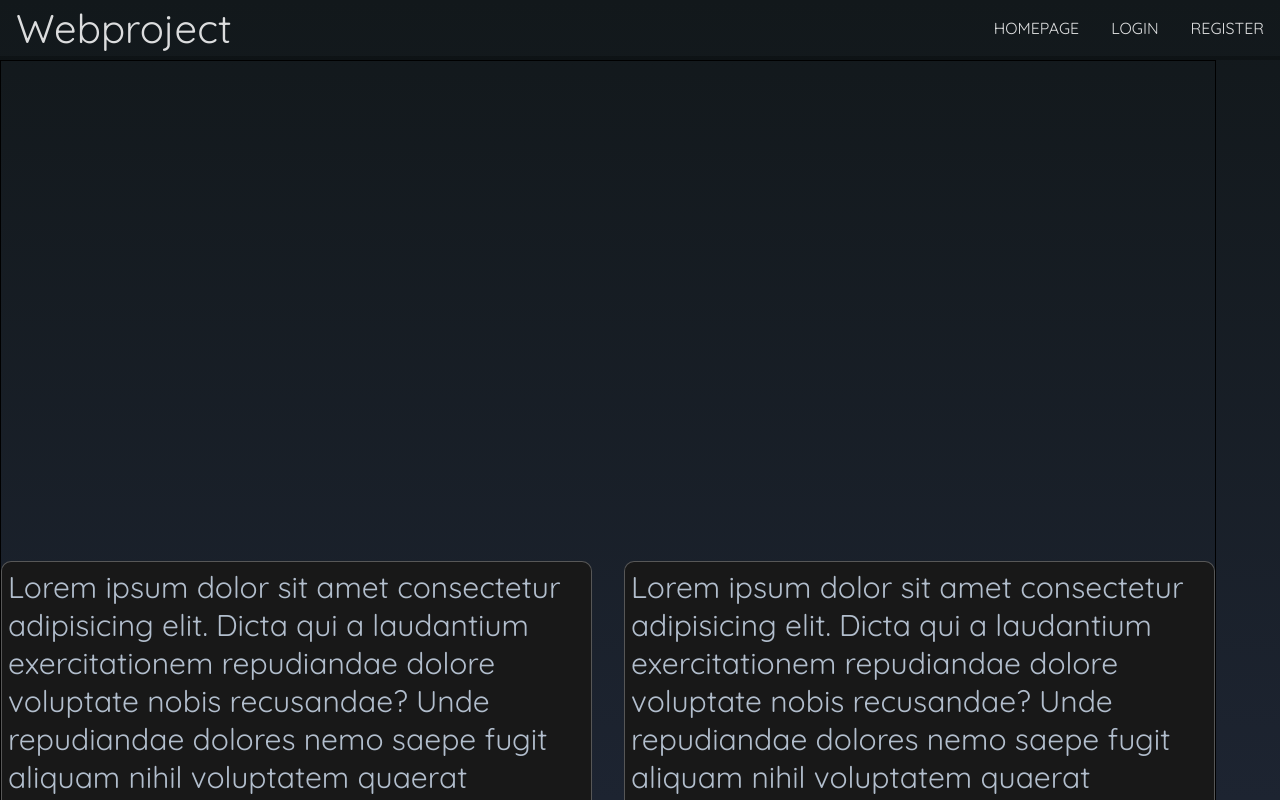
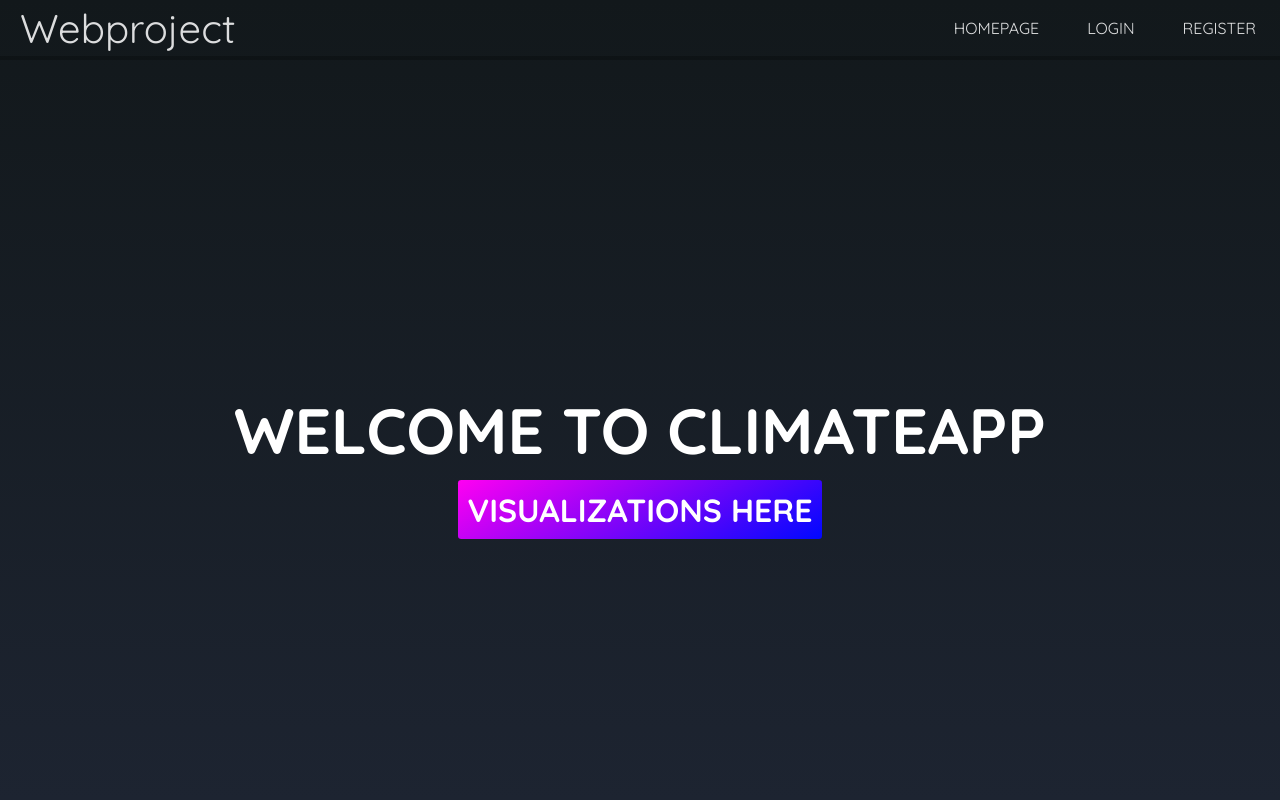
Before and after one commit to 21spo-web-project-g6/webproject, a React (Create React App) app: page / in a window 1280 px wide. Built offline with nearby package versions, Linux system fonts and the light colour scheme.

Commit message:
Updated home

```diff
--- a/src/App.js
+++ b/src/App.js
@@ -3,6 +3,7 @@ import Home from './Routing/HomeRoute'
 import Login from './Routing/Auth/LoginRoute'
 import Register from './Routing/Auth/RegRoute'
 
+import V from "./Routing/Graphs/VRoute";
 import V1 from "./Routing/Graphs/V1Route";
 import V3 from "./Routing/Graphs/V3Route";
 import V5 from "./Routing/Graphs/V5Route";
@@ -21,6 +22,7 @@ export default function App() {
         <Route path='/' element={<Home />} />
         <Route path='/login' element={<Login />} />
         <Route path='/register' element={<Register />} />
+        <Route path="/V" element={<V />} />
         <Route path="/V1" element={<V1 />} />
         <Route path="/V3" element={<V3 />} />
         <Route path="/V5" element={<V5 />} />
--- a/src/Components/Graphs/Graph.module.css
+++ b/src/Components/Graphs/Graph.module.css
@@ -1,12 +1,13 @@
 @import '../../Constants.css';
 
-.pNameWrapper{
+.pNameWrapper {
     text-align: center;
     color: white;
     width: 100vw;
     height: 5rem;
 }
-.pName{
+
+.pName {
     font-size: 5rem;
     font-weight: bold;
     background-image: var(--link-c);
@@ -15,31 +16,43 @@
     color: transparent;
 }
 
-.container{
+.container {
     width: 100%;
-    padding: 3%;
+    min-height: 100vh;
+    padding: 2%;
+    padding-top: 0;
     margin-top: 10vh;
     gap: 1rem;
     display: grid;
     grid-column: 2;
     grid-row: 1;
 }
-.container a{
+
+.container a {
     background-image: var(--link-c);
     -webkit-background-clip: text;
     background-clip: text;
     color: transparent;
 }
-.container a:hover{
+
+.container a:hover {
     color: var(--link2-c);
     text-decoration: underline;
 }
 
-#v9{
+.items {
+    text-align: center;
+    display: flex;
+    justify-content: center;
+    align-items: center;
+    flex-direction: column;
+}
+
+#v9 {
     width: 100vw;
 }
 
-.wrapper{
+.wrapper {
     display: grid;
     grid-template-columns: 0px 1fr;
 }
--- /dev/null
+++ b/src/Components/Graphs/V.js
@@ -0,0 +1,12 @@
+import GraphCSS from './Graph.module.css'
+
+export default function V() {
+    return (
+        <div className={GraphCSS.container}>
+            <div className={GraphCSS.items}>
+                <h1>Select the desired graph from left side menu</h1>
+                <h3>Application currently only works locally</h3>
+            </div>
+        </div>
+    )
+}
--- a/src/Components/Graphs/V1.js
+++ b/src/Components/Graphs/V1.js
@@ -182,8 +182,8 @@ export default function V1() {
       <Line options={options} data={data} />
 
       <h1> <a href="https://www.metoffice.gov.uk/hadobs/hadcrut5/">Link</a> to V1 data sources.</h1>
-      <h1> <a href="https://www.ncei.noaa.gov/pub/data/paleo/contributions_by_author/moberg2005/nhtemp-moberg2005.txt">Link to V2 data sources.</a> </h1>
-      <h1> <a href="https://www.nature.com/articles/nature03265">Full study of V2 which includes data measurement description.</a> </h1>
+      <h1> <a href="https://www.ncei.noaa.gov/pub/data/paleo/contributions_by_author/moberg2005/nhtemp-moberg2005.txt">Link</a> to V2 data sources.</h1>
+      <h1> <a href="https://www.nature.com/articles/nature03265">Full study</a> of V2 which includes data measurement description.</h1>
     </div>
   );
 }
--- a/src/Components/Home/Home.js
+++ b/src/Components/Home/Home.js
@@ -1,40 +1,13 @@
+import { Link } from 'react-router-dom'
 import HomeCSS from './Home.module.css'
 
 export default function Home() {
   return (
     <div className={HomeCSS.container}>
-        <article className={HomeCSS.containerItem}>
-          <p>
-            Lorem ipsum dolor sit amet consectetur adipisicing elit.
-            Dicta qui a laudantium exercitationem repudiandae dolore
-            voluptate nobis recusandae? Unde repudiandae dolores nemo
-            saepe fugit aliquam nihil voluptatem quaerat voluptate sint.
-          </p>
-        </article>
-        <article className={HomeCSS.containerItem}>
-          <p>
-            Lorem ipsum dolor sit amet consectetur adipisicing elit.
-            Dicta qui a laudantium exercitationem repudiandae dolore
-            voluptate nobis recusandae? Unde repudiandae dolores nemo
-            saepe fugit aliquam nihil voluptatem quaerat voluptate sint.
-          </p>
-        </article>
-        <article className={HomeCSS.containerItem}>
-          <p>
-            Lorem ipsum dolor sit amet consectetur adipisicing elit.
-            Dicta qui a laudantium exercitationem repudiandae dolore
-            voluptate nobis recusandae? Unde repudiandae dolores nemo
-            saepe fugit aliquam nihil voluptatem quaerat voluptate sint.
-          </p>
-        </article>
-        <article className={HomeCSS.containerItem}>
-          <p>
-            Lorem ipsum dolor sit amet consectetur adipisicing elit.
-            Dicta qui a laudantium exercitationem repudiandae dolore
-            voluptate nobis recusandae? Unde repudiandae dolores nemo
-            saepe fugit aliquam nihil voluptatem quaerat voluptate sint.
-          </p>
-        </article>
+      <div className={HomeCSS.containerItem}>
+        <h1>Welcome to ClimateApp</h1>
+        <Link to="/v" >visualizations here</Link>
       </div>
+    </div>
   )
 }
--- a/src/Components/Home/Home.module.css
+++ b/src/Components/Home/Home.module.css
@@ -1,27 +1,46 @@
+@import '../../Constants.css';
+
 .container {
-    width: 95vw;
-    display: grid;
-    grid-template-columns: 1fr 1fr;
-    grid-template-rows: 100vw 100vw;
-    gap: 2rem;
-
-    place-items: center;
-    border: 1px solid black;
+    width: 100%;
+    height: 100vh;
+    display: flex;
+    justify-content: center;
+    align-items: center;
 }
 
-.containerItem{
-    border: 1px solid rgba(149, 149, 149, 0.5);
-    border-radius: 10px;
-    padding: 1%;
-    background-color: rgb(24, 24, 24);
+.containerItem {
+    width: 80%;
+    text-align: center;
 }
 
-p {
-    font-size: 30px;
+.containerItem h1 {
+    font-size: 3em;
+    text-transform: uppercase;
+    color: white;
+    margin-bottom: 0.3em;
 }
 
-/* @media screen and (max-width: 1080px) {
-    .container {
-        width: 90vw;
+.containerItem a {
+    font-size: 1.5em;
+    font-weight: bold;
+    text-transform: uppercase;
+    padding: 0.3em;
+    border-radius: 0.1em;
+    color: white;
+    background: var(--link3-c);
+}
+
+.containerItem a:hover {
+    color: rgba(255, 255, 255, 0.6);
+    background: var(--link3-c-hover);
+}
+
+@media screen and (min-width: 800px) {
+    .containerItem h1{
+        font-size: 4em;
     }
-} */
+
+    .containerItem a{
+        font-size: 2em;
+    }
+}
--- a/src/Components/SideNavBar/SidebarData.js
+++ b/src/Components/SideNavBar/SidebarData.js
@@ -4,6 +4,11 @@ export const SidebarData = [
     {
         title: "Home",
         path: "/",
+        icon: <MdHome />
+    },
+    {
+        title: "Visualizations",
+        path: "/v",
         icon: <MdHome />
     },
     {
--- a/src/Components/SideNavBar/sidebar.css
+++ b/src/Components/SideNavBar/sidebar.css
@@ -1,7 +1,8 @@
 @import '../../Constants.css';
 
 button{
-    border: 1px solid rgb(161, 32, 32);
     background-color: white;
-    padding: 0.2rem;
+    padding: 0.5rem;
+    font-size: 1em;
+    margin-top: 2em;
 }
--- a/src/Components/TopNavBar/Navbar.module.css
+++ b/src/Components/TopNavBar/Navbar.module.css
@@ -1,6 +1,6 @@
 @import '../../Constants.css';
 
-a{
+a {
     color: var(--link-c);
 }
 
@@ -16,34 +16,50 @@ a{
     border-bottom: 0.5vh solid rgba(0, 0, 0, 0.23);
 }
 
-.pName{
+.pName {
     text-decoration: none;
     color: var(--h1-color);
     font-size: 2.5rem;
     margin-left: 1rem;
+    padding: 0.1em;
 }
 
-.menu{
+.pName:hover {
+    background-color: rgb(0, 0, 0);
+    color: white;
+    padding: 0.1em;
+}
+
+.menu {
     margin-left: auto;
 }
 
-.menu ul{
+.menu ul {
     display: flex;
     padding: 0;
 }
 
-.menu li{
+.menu li {
     list-style-type: none;
     margin: 0 1rem;
 }
 
-.menu li a{
+.menu li a {
     text-decoration: none;
     display: block;
     width: 100%;
+    padding: 0.5em;
+
 }
 
-.hamburger{
+.menu li a:hover {
+    background-color: rgb(0, 0, 0);
+    color: white;
+    padding: 0.5em;
+    width: 100%;
+}
+
+.hamburger {
     border: 0;
     height: 40px;
     width: 40px;
@@ -60,16 +76,16 @@ a{
     display: none;
 }
 
-.hamburger:hover{
+.hamburger:hover {
     background-color: var(--highlight-color);
 }
 
-@media screen and (max-width: 700px){
-    .hamburger{
+@media screen and (max-width: 700px) {
+    .hamburger {
         display: block;
     }
 
-    .menu ul{
+    .menu ul {
         display: none;
         position: absolute;
         top: 60px;
@@ -81,24 +97,24 @@ a{
         background-color: var(--content-bg-color1);
     }
 
-    .menu li{
+    .menu li {
         text-align: center;
         margin: 0;
         border-bottom: 0.5vh solid rgba(0, 0, 0, 0.23);
     }
 
-    .menu li a{
+    .menu li a {
         color: var(--p-color);
         width: 100%;
         padding: 1.5rem 0;
     }
 
-    .menu li:hover a{
+    .menu li:hover a {
         background-color: var(--highlight-color);
         color: var(--main-bg-color);
     }
 
-    .menu.expanded ul{
+    .menu.expanded ul {
         display: block;
     }
 }
--- a/src/Constants.css
+++ b/src/Constants.css
@@ -10,4 +10,6 @@
   --highlight-color: rgb(185, 0, 52);
   --link-c: linear-gradient(150deg, red,blue);
   --link2-c: rgb(125,0,130);
+  --link3-c: linear-gradient(150deg, rgb(255, 0, 242),rgb(0, 8, 255));
+  --link3-c-hover: linear-gradient(150deg, rgba(255, 0, 242, 0.4),rgba(0, 8, 255, 0.4));
 }
--- /dev/null
+++ b/src/Routing/Graphs/VRoute.js
@@ -0,0 +1,17 @@
+import SideNavBar from '../../Components/SideNavBar/SideNavBar'
+import GraphHeader from '../../Components/Graphs/GraphHeader/GraphHeader'
+import V from '../../Components/Graphs/V'
+
+import GraphCSS from '../../Components/Graphs/Graph.module.css'
+
+export default function VRoute() {
+  return (
+    <>
+      <div className={GraphCSS.wrapper}>
+        <SideNavBar />
+        <GraphHeader />
+        <V />
+      </div>
+    </>
+  )
+}
```
Also changed, not shown: src/Components/SideNavBar/Sidebar.js (deleted, +0 -40 lines). Lines whose indentation alone changed are shown as unchanged.
